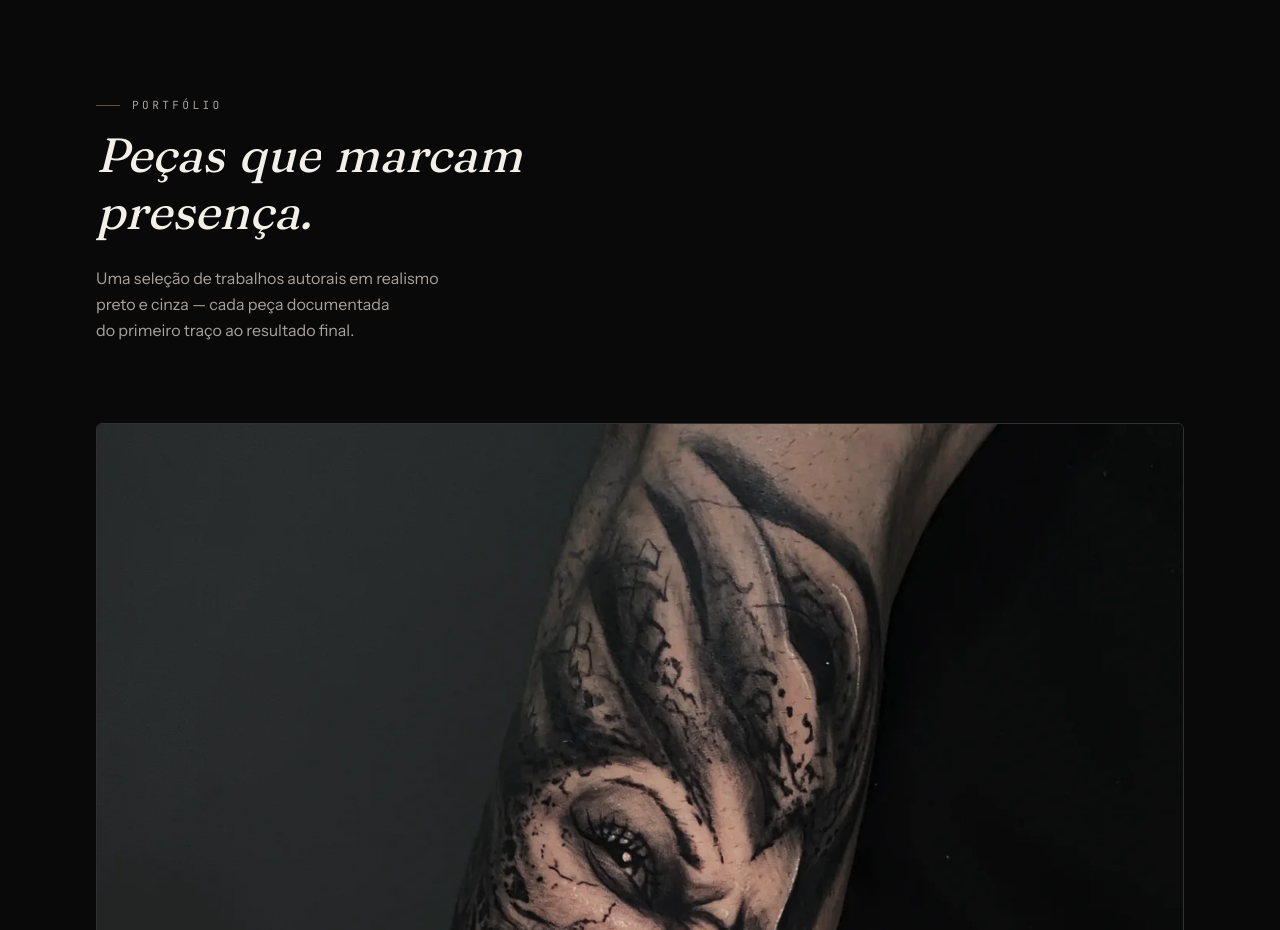
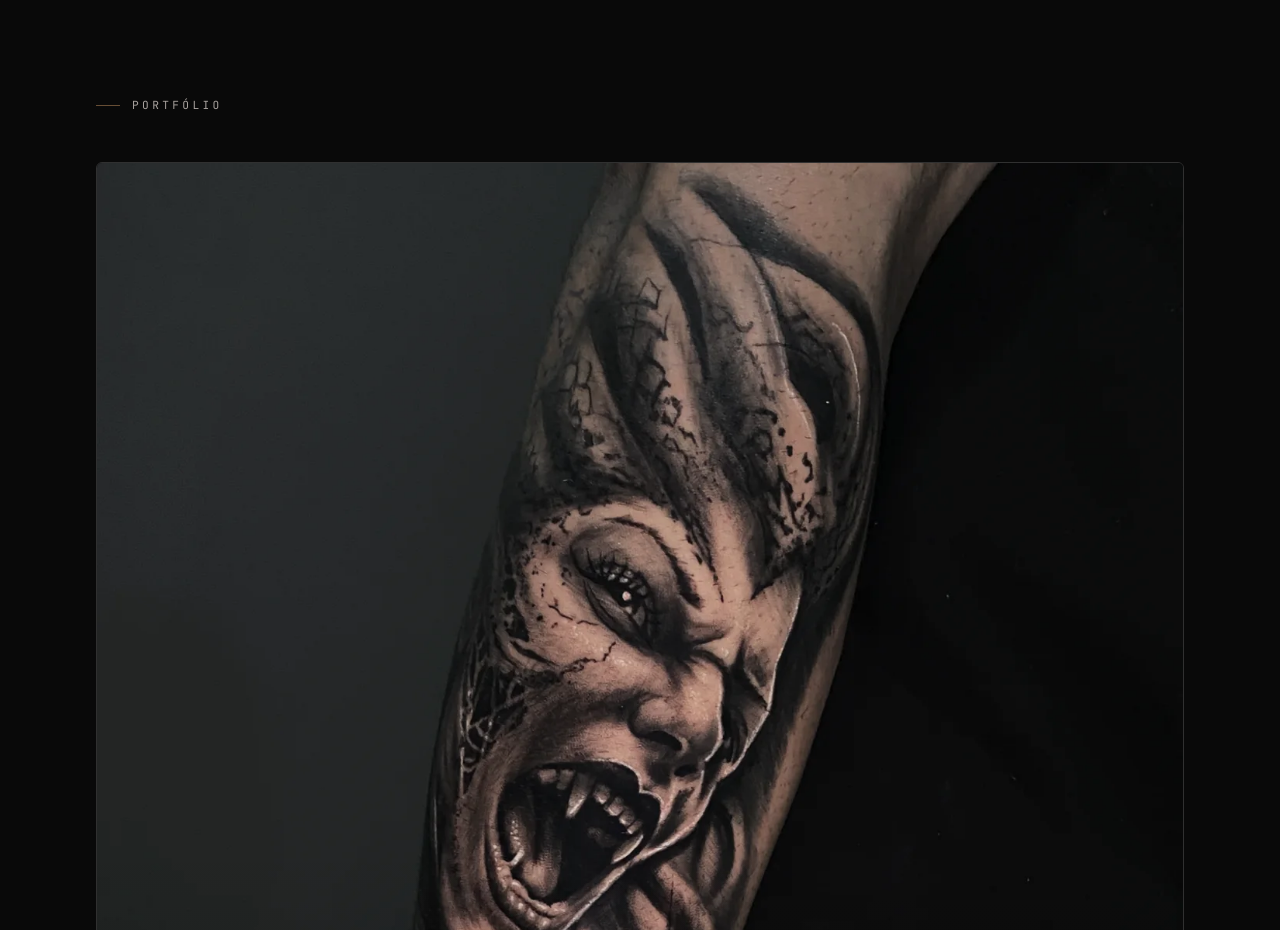
Before and after one commit to pedrolucascunha54-ctrl/diego-flow, a Next.js app: page / in a window 1280 px wide. Shown: the part 2120-3050 px from the top of the page. Built offline with nearby package versions, Linux system fonts and the light colour scheme.

Commit message:
Remove Portfolio section's heading and intro paragraph, keep only the label

```diff
--- a/src/components/sections/portfolio.tsx
+++ b/src/components/sections/portfolio.tsx
@@ -1,6 +1,5 @@
 import { PORTFOLIO_ITEMS } from "@/lib/content";
 import { SectionLabel } from "@/components/ui/section-label";
-import { RevealText } from "@/components/ui/reveal-text";
 import { PortfolioItem } from "@/components/sections/portfolio-item";
 
 export function Portfolio() {
@@ -8,18 +7,9 @@ export function Portfolio() {
     <section id="portfolio" className="bg-background py-24 sm:py-32">
       <div className="mx-auto max-w-6xl px-5 sm:px-8">
         <SectionLabel>Portfólio</SectionLabel>
-        <RevealText
-          text="Peças que marcam presença."
-          as="h2"
-          className="mt-4 max-w-xl font-display text-4xl italic leading-[1.05] text-foreground sm:text-5xl"
-        />
-        <p className="mt-5 max-w-md text-balance leading-relaxed text-muted">
-          Uma seleção de trabalhos autorais em realismo preto e cinza —
-          cada peça documentada do primeiro traço ao resultado final.
-        </p>
       </div>
 
-      <div className="mx-auto mt-16 flex max-w-6xl flex-col gap-24 px-5 sm:mt-20 sm:gap-32 sm:px-8">
+      <div className="mx-auto mt-10 flex max-w-6xl flex-col gap-24 px-5 sm:mt-12 sm:gap-32 sm:px-8">
         {PORTFOLIO_ITEMS.map((item) => (
           <PortfolioItem key={item.slug} item={item} />
         ))}
```
